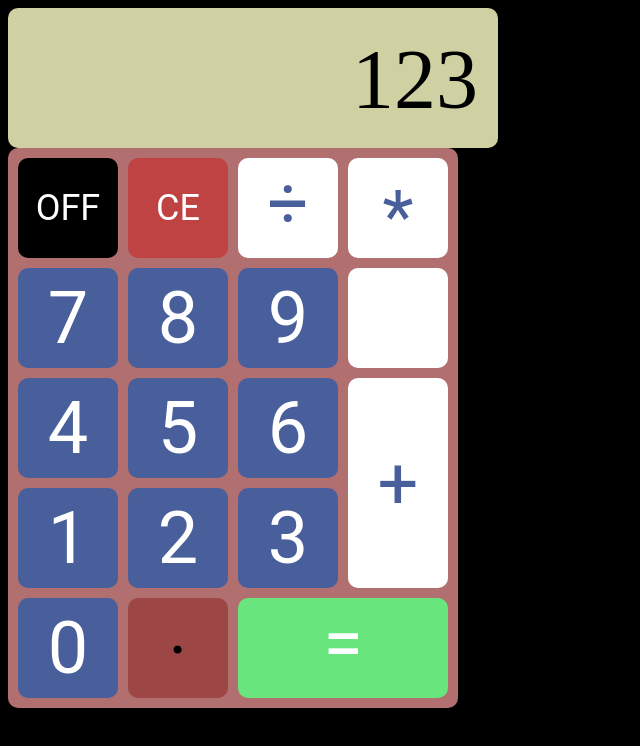
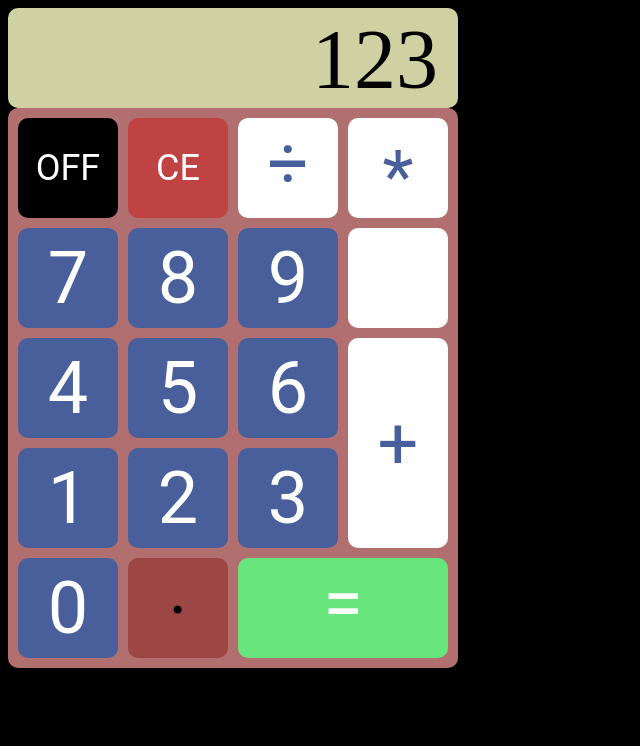
Before and after one commit to exemplar-codes/pocket-calculator, a React (Create React App) app: page / in a window 1280 px wide. Shown: the top 746 px of the page, without its empty margins (0-640 px from the left). Built offline with nearby package versions, Linux system fonts and the light colour scheme.

Commit message:
Change display dimensions

```diff
--- a/src/components/Display/Display.css
+++ b/src/components/Display/Display.css
@@ -1,11 +1,12 @@
 .display {
-  width: 450px;
-  height: 100px;
+  width: 410px;
+  height: 80px;
   font-family: "Let's go digital";
   background-color: #d0d1a2;
   color: black;
+  font-size: 84px;
   padding: 20px;
-  font-size: 84px;
+  padding-bottom: 0;
   border-radius: 10px;
 
   display: flex;
```
